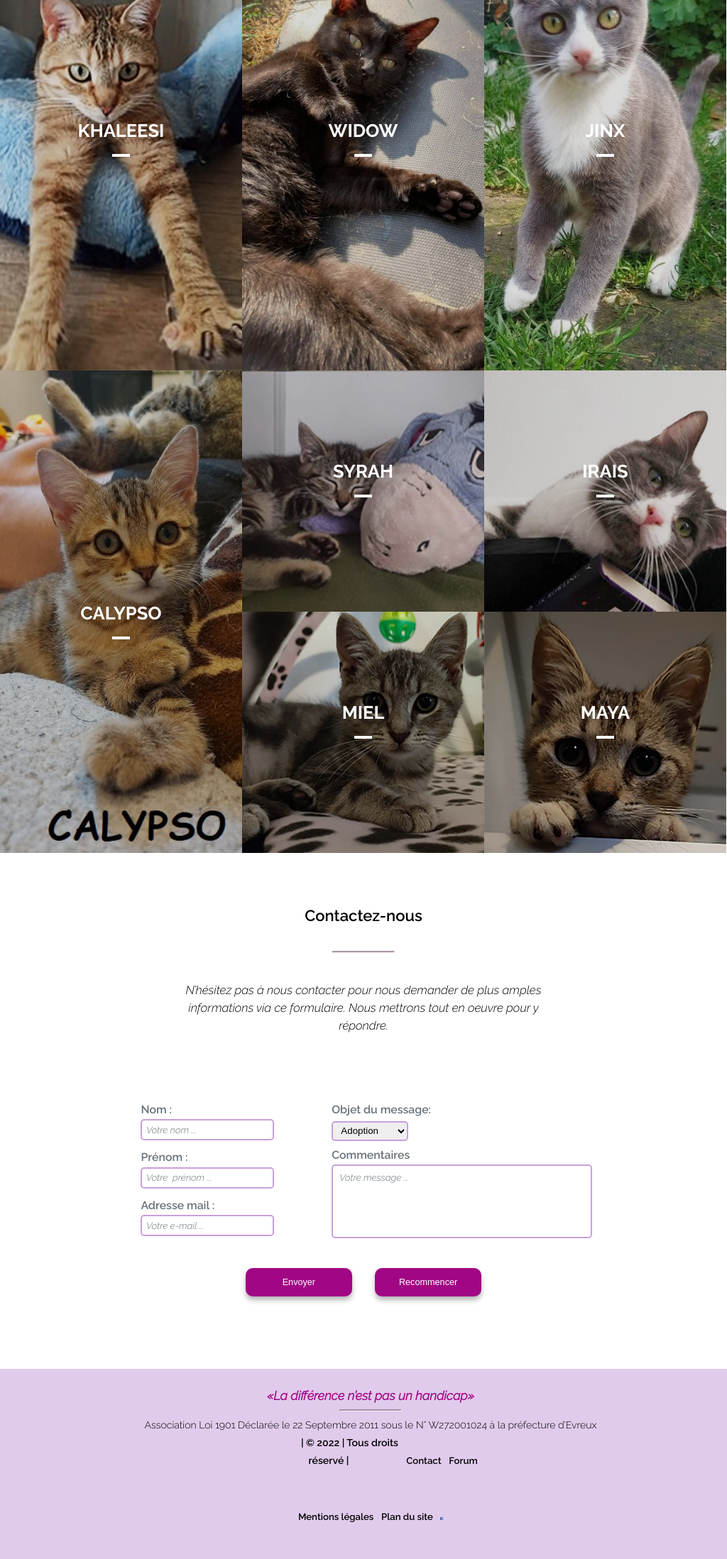
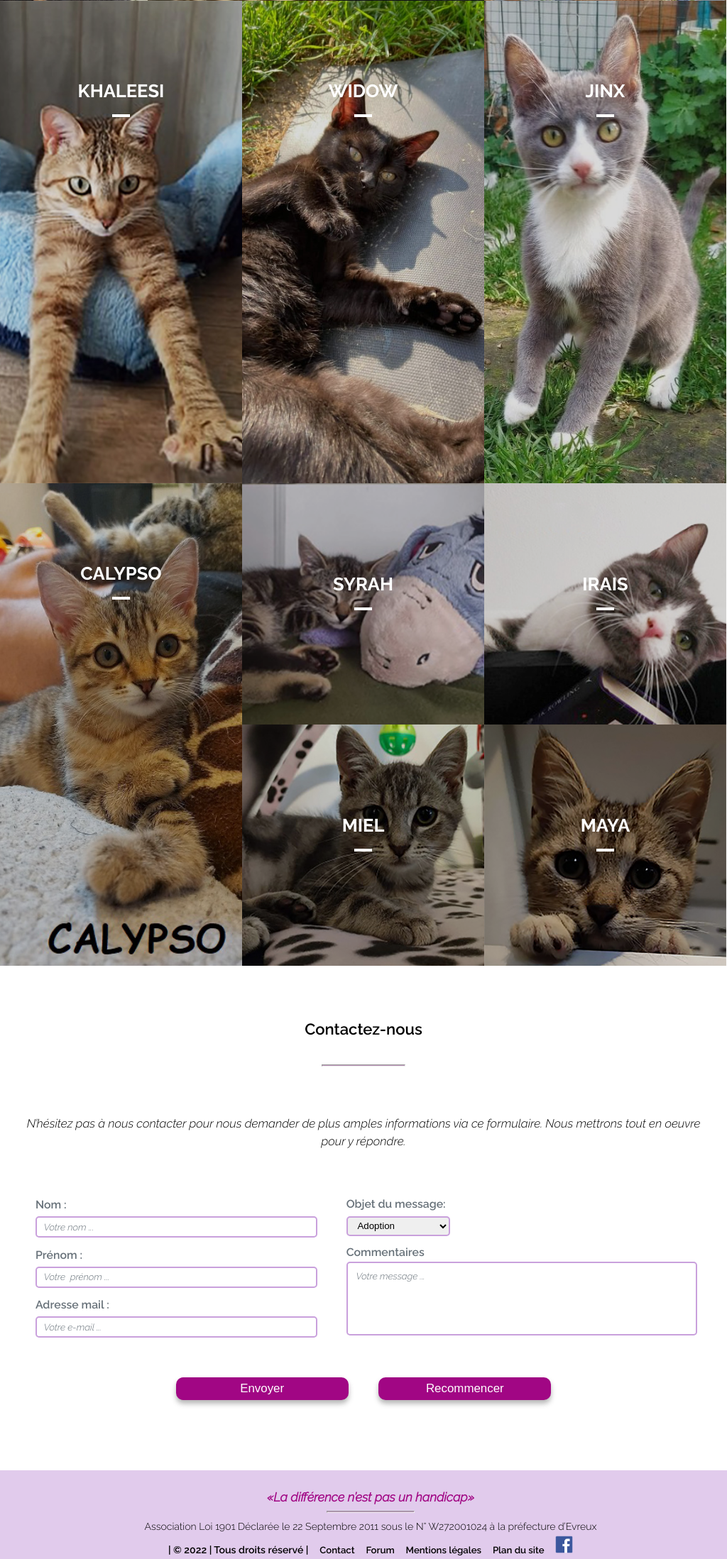
Before and after one commit to Altazitaz/HandiCats, a PHP site: page /adoption in a window 1024 px wide; the page is wider, and only the part inside the window is pictured. Shown: the part 3018-5215 px from the top of that part at 71% size. Run offline with PHP 8.4, Linux system fonts and the light colour scheme; some libraries are stand-ins or nearby versions.

Commit message:
work in progress responsive tablet

```diff
--- a/aide/index.php
+++ b/aide/index.php
@@ -8,9 +8,9 @@
  <!-- *************************** DON ********************** -->
 
 
-        <div id="partie-activity" class="contenerDon">
-            <h2>Faire un don</h2>
-            <hr>
+        <div class="contenerDon">
+            <!-- <h2>Faire un don</h2>
+            <hr> -->
             <div class="sous-legende">
                 <p>Vous souhaitez nous soutenir ou aider nos protégés ? Vous êtes au bon endroit ! Qu'il soit financier et/ou matériel, votre soutient nous permet d'aider des animaux dans le besoin, les soigner, les nourrir, leur apporter toute l'attention et plus encore. Les dons financiers servirons majoritairement à régler nos factures liées aux vétérinaires et actes médicaux. Le reste sert à l'achat de nourriture, litière, médicaments, matériel médical et spécialisé pour les différents handicaps de nos protégés mais également pour les éventuels travaux d'aménagement du refuge pour assurer la sécurité et le confort de nos loulous. <strong>Petits ou gros, tous vos dons sont les bienvenus, mis bout à bout ils vont nous permettre de réaliser beaucoup de choses et, comme on dit les petits ruisseaux…</strong>  </p>
 	        </div>
--- a/css/contact.css
+++ b/css/contact.css
@@ -93,21 +93,21 @@ input {
 
 .validation {
     text-align: center;
-    margin-top: 50px;
+    margin-top: 5vh;
 }
 
 .validation input{
     width: 20%;
     background-color: #A10684;
     border-radius: 10px;
-    height: 5vh;
+    height: 4vh;
     border: none;
     margin: 2% 2%;
     box-shadow: 0 5px 7px rgba(71, 71, 71, 0.4)  ;
 	-webkit-box-shadow: 0 5px 7px rgba(71, 71, 71, 0.4)  ;
 	-moz-box-shadow: 0 5px 7px rgba(71, 71, 71, 0.4)  ;
     color: white;
-    font-size: 2rem;
+    font-size: 1.8rem;
     font-weight: 500;
 
 }
@@ -116,10 +116,13 @@ input {
 /*-------------------------------RESPONSIVE--------------------------------*/
 
 @media screen and (min-width:1100px) and (max-width:1400px) {
-    .contenerContact {
-        width: 90%;
+    /* .contenerContact {
+        width: 95%;
     }
 
+    .sous-legende.contact{
+        width: 100%;
+    } */
 }
 
 
@@ -128,42 +131,47 @@ input {
 @media screen and (min-width:968px) and (max-width:1100px) {
     form {
         width: 100%;
-        margin: 10% auto;
-        height: 320px;
+        margin: 4% auto;
     }
 
-    .ligne-form-1 label{
-        margin: 0 2%;
+    .contenerContact {
+        width: 95%;
     }
 
-    .ligne-form-1 input, #com {
+    .sous-legende.contact{
+        width: 100%;
+    }
+
+    #com {
         width: 100%;
         font-size: 1em;
         font-weight: 300;
         font-style: italic;
+    }
 
+    .columnForm1 {
+        width: 40%;
+    }
+
+    .columnForm2 {
+        width: 50%;
+    }
+
+    label{
+        margin-top: 3%;
     }
 
     .validation {
-        margin-top: 20px;
-
+        margin-top: 4vh;
     }
 
     .validation input{
         text-align: center;
-        width:150px;
-        font-size: 0.9em;
-        font-weight: 300;
-
-    }
-
-    .facebook {
-        width: 5%;
-        margin-top: 15%;
-        margin-left: 0%;
+        width:25%;
+        font-size: 1.2em;
+        font-weight: 500;
     }
 }
-
 
 /*-----------------------------MOBILE-------------------------------*/
 
--- a/css/footer.css
+++ b/css/footer.css
@@ -221,11 +221,14 @@ footer {
     padding-top: 0.5%;
 
 }
+.facebook {
+    width: 2%;
+}
 /*-------------------------------RESPONSIVE--------------------------------*/
 
 @media screen and (min-width:1100px) and (max-width:1400px) {
     .facebook {
-        width: 1.5%;
+        width: 4%;
     }
 
     .contener-equipe,
@@ -234,7 +237,7 @@ footer {
         width: 90%;
         margin: 6% auto;
         margin-top: 15%;
-}
+    }
 }
 
 
@@ -242,8 +245,9 @@ footer {
 
 @media screen and (min-width:968px) and (max-width:1100px) {
 
-    .contener-footer, .contener-plan {
-        width: 70%;
+    .contener-footer,
+    .contener-plan {
+        width: 100%;
         margin: 0 auto;
     }
 
@@ -257,19 +261,21 @@ footer {
 
     .onglet-bas {
         margin: 0 auto;
-        width: 50%;
+        width: 60%;
         text-align: center;
     }
 
-    footer span {
-        margin-left: 30%;
+    .facebook {
+        width: 4%;
+        margin-top: 0;
     }
 
 }
 /*-----------------------------MOBILE-------------------------------*/
 
 @media screen and (min-width:300px) and (max-width:968px) {
-    .contener-footer, .contener-plan {
+    .contener-footer,
+    .contener-plan {
         width: 70%;
         margin: 0 auto;
     }
@@ -284,17 +290,6 @@ footer {
         margin-top: 80px;
         padding-bottom: 48px;
         width: 95%
-    }
-
-    .patte {
-        width: 12%;
-        margin: 0 auto;
-        margin-bottom: 25px;
-
-    }
-
-    .patte img {
-        width: 100%;
     }
 
     .onglet-bas {
--- a/css/header.css
+++ b/css/header.css
@@ -84,7 +84,7 @@ button{
     width: 100%;
     background-color: #A10684;
     border-radius: 10px;
-    height: 5vh;
+    height: 4vh;
     border: none;
     box-shadow: 0 5px 7px rgba(71, 71, 71, 0.4)  ;
 	-webkit-box-shadow: 0 5px 7px rgba(71, 71, 71, 0.4)  ;
@@ -213,13 +213,12 @@ nav li a:hover {
 
 section.headerTitle{
     width: 30%;
-    height: 65vh;
     /* background-color: pink; */
     border-radius: 15px;
     position: absolute;
-    top: 420px;
+    top: 490px;
     right: 50px;
-    padding: 2%;
+    padding: 3%;
     background-color: rgba(255, 255,255,0.8);
     box-shadow: 0 5px 7px rgba(71, 71, 71, 0.2)  ;
 	-webkit-box-shadow: 0 5px 7px rgba(71, 71, 71, 0.2)  ;
@@ -227,7 +226,7 @@ section.headerTitle{
 }
 
 .headerTitle h2{
-    font-size: 2.2em;
+    font-size: 2em;
     width: 85%;
     font-weight: 600;
     text-align: right;
@@ -280,7 +279,7 @@ section.headerTitle{
     }
     section.headerTitle{
         width: 35%;
-        height: 60vh;
+        /* height: 60vh; */
         top: 28vh;
     }
 }
@@ -295,6 +294,14 @@ section.headerTitle{
 
     header{
         height: 10vh;
+    }
+
+    section.headerTitle{
+        width: 50%;
+    }
+
+    .headerTitle h2 {
+        width: 98%;
     }
 
     .contenerLogo {
@@ -336,7 +343,6 @@ section.headerTitle{
     }
     section.headerTitle{
         width: 45%;
-        height: 46vh;
         top: 30vh;
         right: 45px;
         padding: 3%;
@@ -374,9 +380,9 @@ section.headerTitle{
 
 @media screen and (min-width:300px) and (max-width:967px) {
 
-    /* body{
+    body{
         background-color: aqua;
-    } */
+    }
 
     header{
         height: 0vh;
--- a/css/style-animaux.css
+++ b/css/style-animaux.css
@@ -93,7 +93,8 @@
     transition: all 0.8s;
   }
 
-  .gridywrap .gridinfo h3 {
+  .gridywrap .gridinfo h3,
+  .gridywrap .gridinfo h3 a {
     font-size: 2.9rem;
     color: #fff;
     font-weight: bold;
@@ -284,59 +268,34 @@
     }
 
     .sous-legende {
-        width: 70%;
-        font-size: 1.8rem;
-        color: black;
-        font-weight: 300;
-        font-style: italic;
-        text-align: center;
-        margin: 9% auto;
+      margin-top: 30%;
+      width: 90%;
     }
 
-    .icone-autorisation {
-        width: 90%;
-        padding-top: 2%;
-    }
-    .groupe-icone-autorisation-haut,
-    .groupe-icone-autorisation-bas {
-        display: block;
-        margin: 0 auto;
-        width: 50%;
-        padding-left: 6%;
-    }
-    .icone-responsive {
-        display: flex;
-        flex-direction: row;
-        justify-content: center;
-        width: 100%;
-    }
-    .colonne-animal {
-        display: inline-block;
-        width: 80%;
-        padding: 0 3%;
-    }
-    .info {
-        width: 60%;
-    }
-    .resume {
-        padding: 5%;
-    }
-    .icone-animal {
-        max-width: 20%;
+    .gridexerpt{
+      display: none;
     }
 
-    .lb-overlay:target {
-        width: 100%;
-        height: 100%;
-        padding: 5% 0;
-        margin: 0 auto;
+    .gridmeta{
+      margin-bottom: 20px;
     }
 
-    .lb-overlay img {
-        width: 50%;
-        padding: 10%;
-        margin: 0 auto;
+    .gridywrap .gridinfo:hover h3 {
+      margin-top: 80px;
+      opacity: 1;
     }
+
+    .gridywrap .gridinfo.verticale h3 {
+      margin: 115px 0 10px;
+    }
+
+    .gridywrap .gridinfo.verticale:hover h3 {
+      margin: 0 auto;
+      margin-top: 70px;
+      opacity: 1;
+    }
+
+
 }
 
 /*--------------------------------PHONE------------------------------*/
```
Also changed, not shown: other parts of css/style-animaux.css (+14 -31 lines), css/style-accueil.css (+35 -8 lines).
